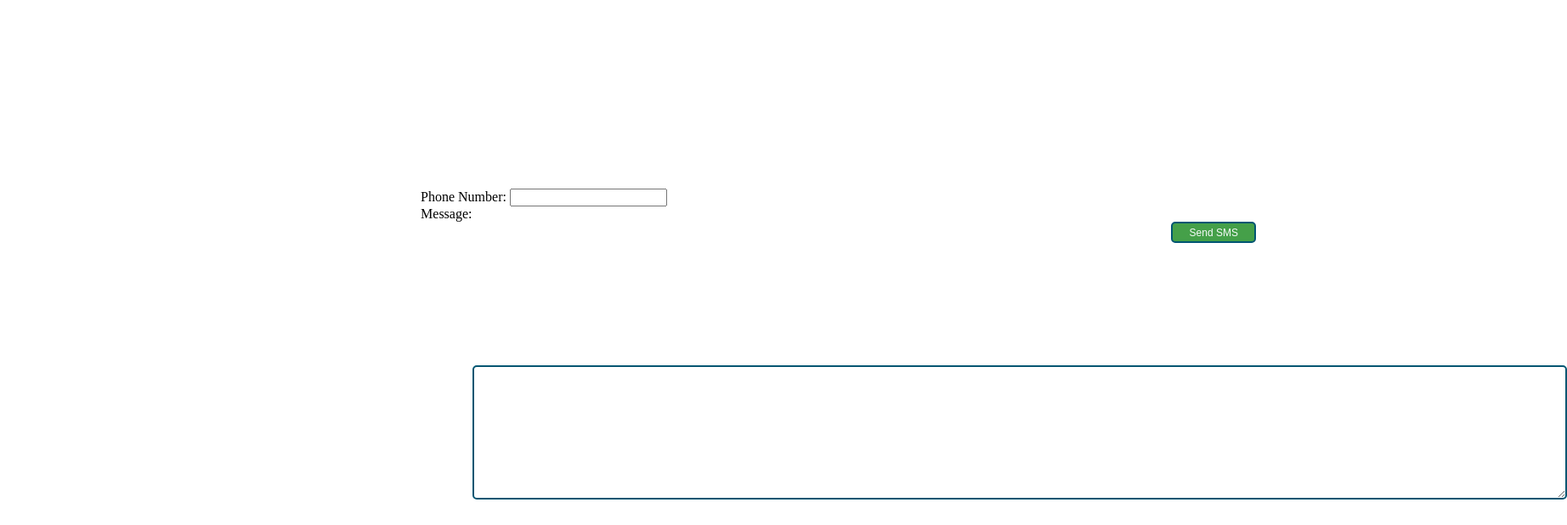
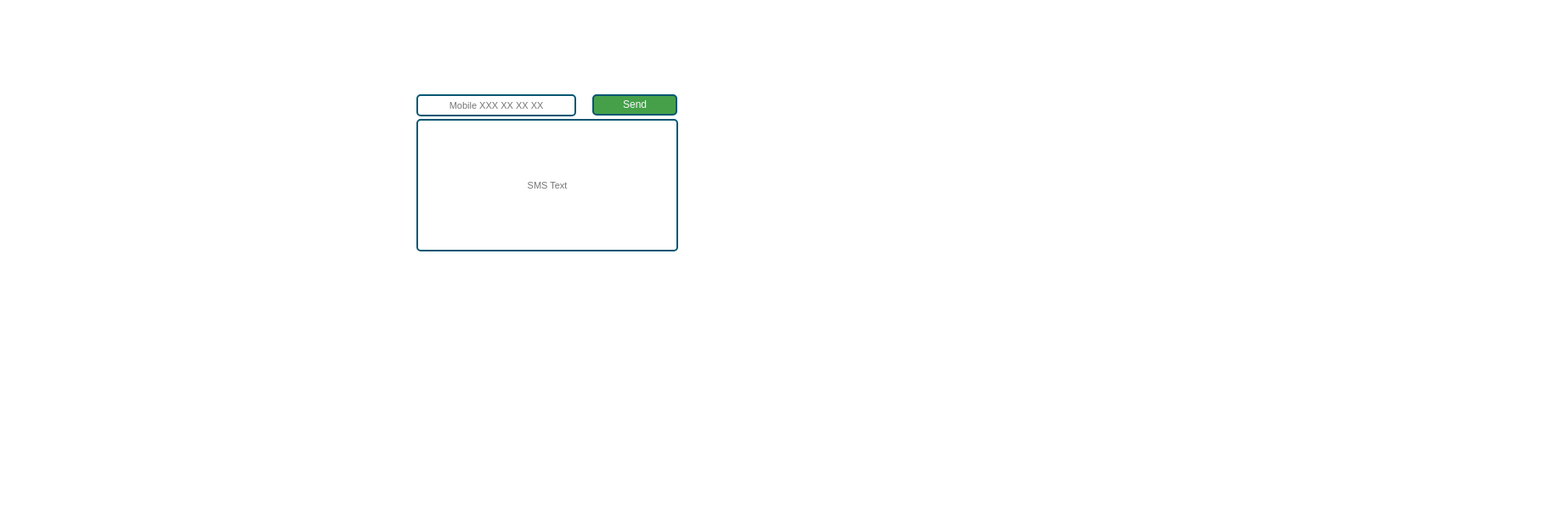
Before and after one commit to Gugag/Heroku, a website: page index.html in a window 1280 px wide. Shown: the part 182-800 px from the top of the page at 85% size, 1844 px wide, since content can reach past the window. Drawn offline with Linux system fonts and the light colour scheme.

Commit message:
Update index.html

```diff
--- a/index.html
+++ b/index.html
@@ -8,18 +8,12 @@
     <link rel="stylesheet" href="style.css">
 </head>
 <body>
-    <h1>Send SMS</h1>
-    <form id="smsForm">
-        <label for="personNumber">Phone Number:</label>
-        <input type="text" id="personNumber" name="personNumber" required>
-        <br>
-        <label for="textInput">Message:</label>
-        <textarea id="textInput" name="textInput" required></textarea>
-        <br>
-        <button type="submit">Send SMS</button>
-    </form>
-
-    <p id="responseMessage"></p>
+    <div class="container">
+        <input type="text" id="textInput" placeholder="SMS Text">
+        <input type="text" id="numberInput" placeholder="Mobile XXX XX XX XX">
+        <button class="button" onclick="sendSMS()">Send</button>
+    </div>
+    <div id="alertMessage" class="alert" style="display: none;"></div>
 
 </body>
 </html>
```
